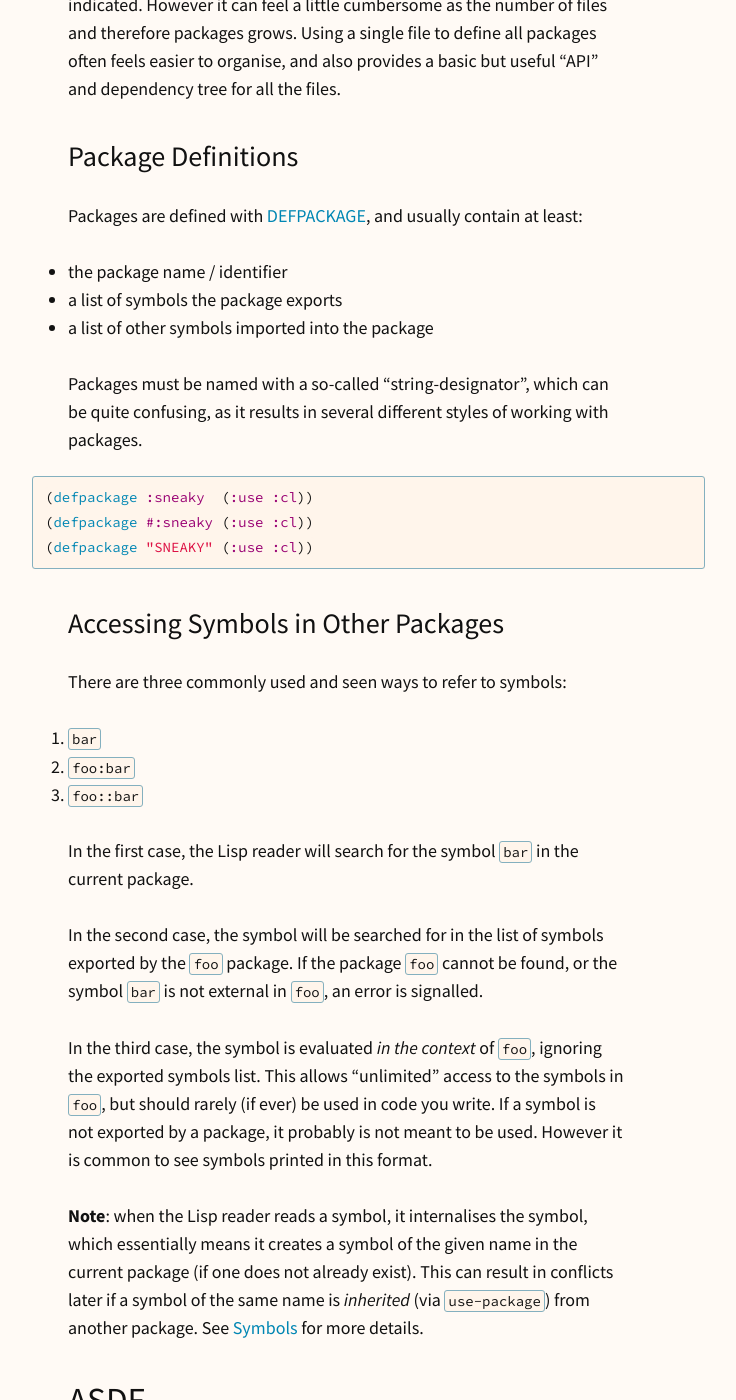
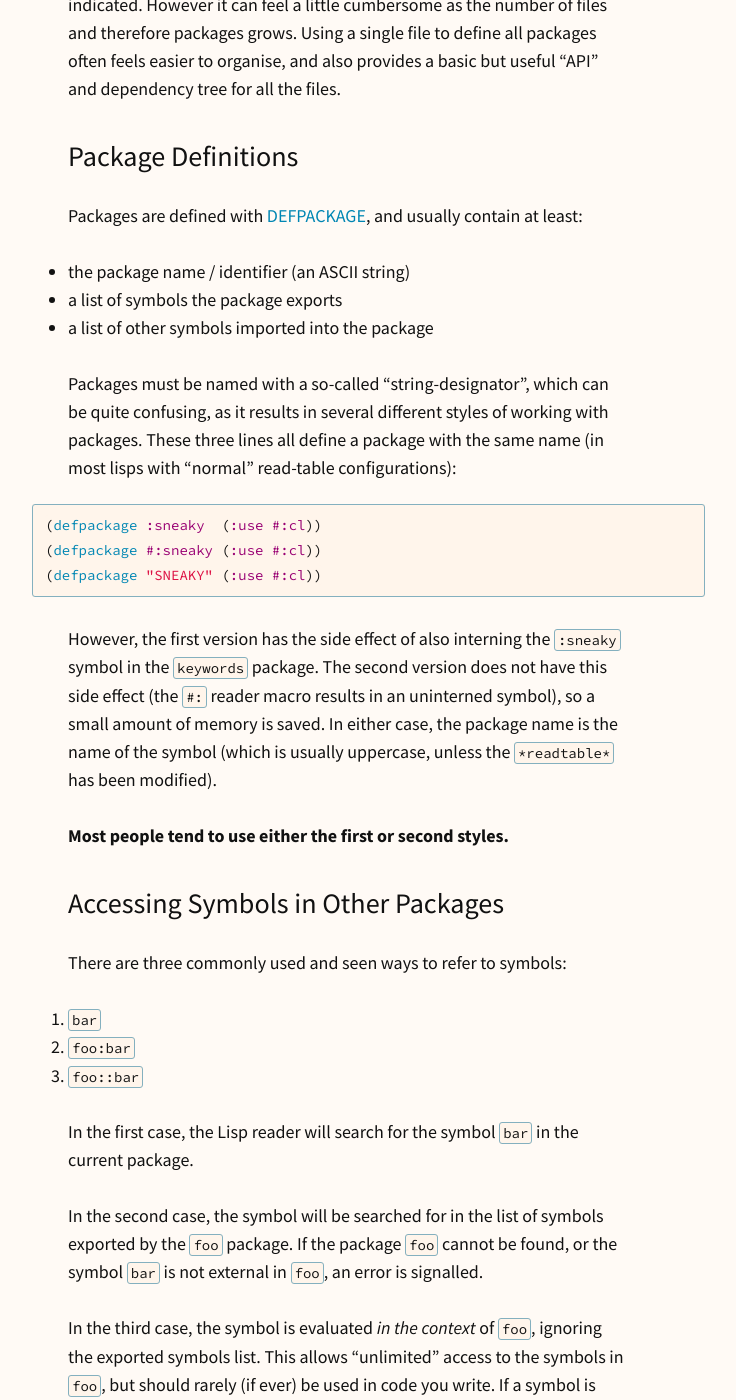
Before and after one commit to rmhsilva/lispmethods, a Jekyll site: the page built from _posts/2017-01-29-libraries.md, in a window 1280 px wide and 1400 px high, scrolled down 2590 px. Shown: the whole window, without its empty margins (215-951 px from the left). Built offline with Jekyll 4.4.1, drawn with Linux system fonts in a browser that asks for light colours.

Commit message:
Tweaks to defpackage name wording

```diff
--- a/_posts/2017-01-29-libraries.md
+++ b/_posts/2017-01-29-libraries.md
@@ -38,12 +38,6 @@ the [examples](#examples).
 
 
 ## Definitions
-
-{::comment}
-TODO:
-This really needs to be more detailed. Link to other articles about packages, in
-particular, what `CL-USER` is, etc.
-{:/comment}
 
 For the purposes of this article, a **library** is a collection of code for
 doing something specific, designed to be used as part of a larger library or
@@ -124,21 +118,28 @@ basic but useful "API" and dependency tree for all the files.
 
 Packages are defined with [DEFPACKAGE][defpackage], and usually contain at
 least:
-- the package name / identifier
+- the package name / identifier (an ASCII string)
 - a list of symbols the package exports
 - a list of other symbols imported into the package
 
 Packages must be named with a so-called "string-designator", which can be quite
 confusing, as it results in several different styles of working with packages.
+These three lines all define a package with the same name (in most lisps with
+"normal" read-table configurations):
 
 ~~~ common_lisp
-(defpackage :sneaky  (:use :cl))
-(defpackage #:sneaky (:use :cl))
-(defpackage "SNEAKY" (:use :cl))
+(defpackage :sneaky  (:use #:cl))
+(defpackage #:sneaky (:use #:cl))
+(defpackage "SNEAKY" (:use #:cl))
 ~~~
 
-<!-- TODO - the differences ^ -->
+However, the first version has the side effect of also interning the `:sneaky`
+symbol in the `keywords` package. The second version does not have this side
+effect (the `#:` reader macro results in an uninterned symbol), so a small
+amount of memory is saved. In either case, the package name is the name of the
+symbol (which is usually uppercase, unless the `*readtable*` has been modified).
 
+**Most people tend to use either the first or second styles.**
 
 ### Accessing Symbols in Other Packages
 
```
Also changed, not shown: Gemfile.lock.
